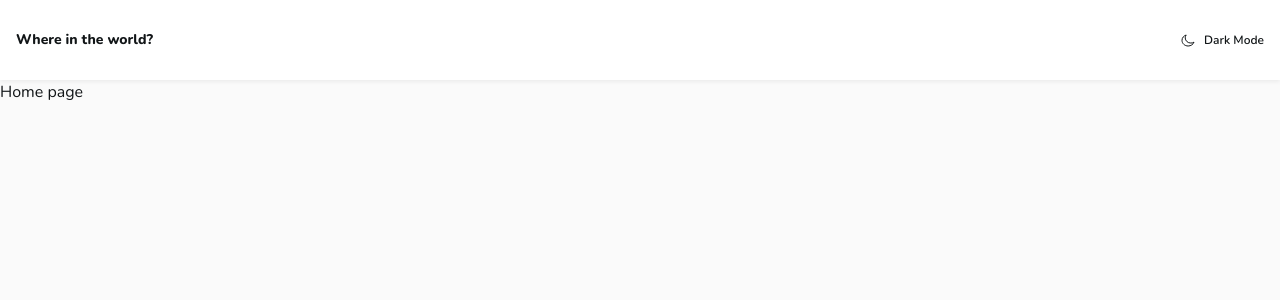
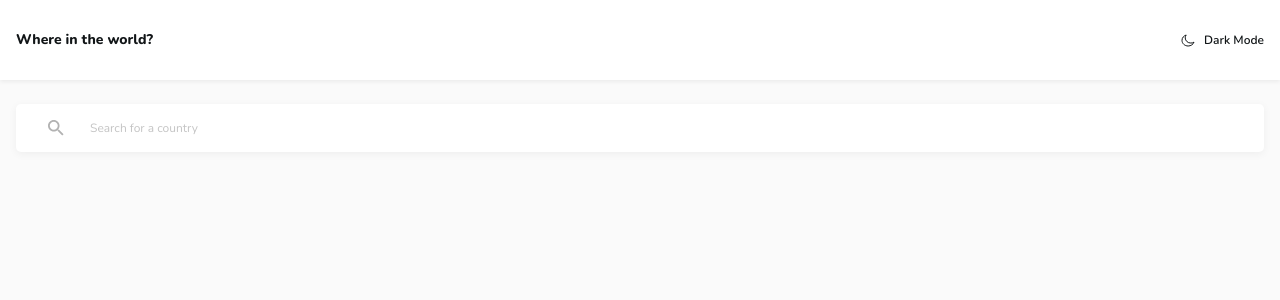
Before and after one commit to Newpoki/frontendmentor-countries, a Next.js app: page / in a window 1280 px wide. Shown: the top 300 px of the page. Built offline with nearby package versions, Linux system fonts and the light colour scheme.

Commit message:
feat: add search input ui

```diff
--- a/app/page.tsx
+++ b/app/page.tsx
@@ -1,7 +1,9 @@
+import { SearchTextField } from './search-textfield';
+
 export default function Home() {
     return (
-        <main>
-            <h1>Home page</h1>
+        <main className="px-4 py-6">
+            <SearchTextField />
         </main>
     );
 }
--- /dev/null
+++ b/app/search-textfield.tsx
@@ -0,0 +1,13 @@
+import Search from '@/public/assets/search.svg';
+
+export const SearchTextField = () => {
+    return (
+        <label className="flex items-center gap-[26px] rounded-[5px] bg-white px-8 py-[14px] shadow-md dark:bg-slate500 desktop:gap-[24px] desktop:py-[19px]">
+            <Search className="w-4 text-grey700 dark:text-white desktop:w-[18px]" />
+            <input
+                placeholder="Search for a country"
+                className="dark:placeholder-text-white bg-transparent text-[12px] font-[400] leading-[20px] outline-none placeholder:text-grey500 dark:text-white desktop:text-[14px]"
+            />
+        </label>
+    );
+};
--- a/tailwind.config.ts
+++ b/tailwind.config.ts
@@ -2,10 +2,6 @@ import type { Config } from 'tailwindcss';
 
 const config: Config = {
     darkMode: 'class',
-    purge: {
-        enabled: true,
-        content: ['./app/**/*.tsx'],
-    },
     content: [
         './pages/**/*.{js,ts,jsx,tsx,mdx}',
         './components/**/*.{js,ts,jsx,tsx,mdx}',
@@ -29,6 +25,7 @@ const config: Config = {
             grey700: '#B2B2B2',
             slate500: '#2B3844',
             slate700: '#202C36',
+            transparent: 'transparent',
         },
         fontWeight: {
             light: '300',
```
Also changed, not shown: public/assets/search.svg (added).
